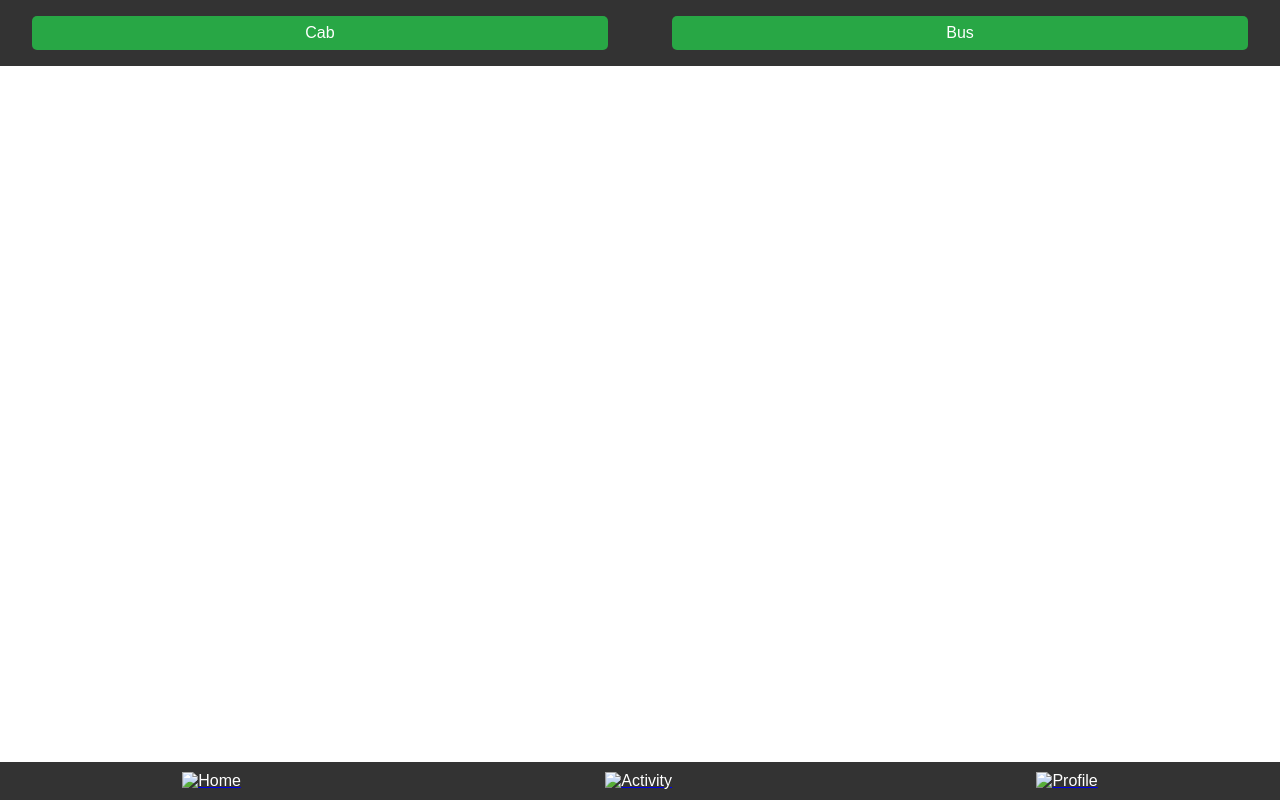
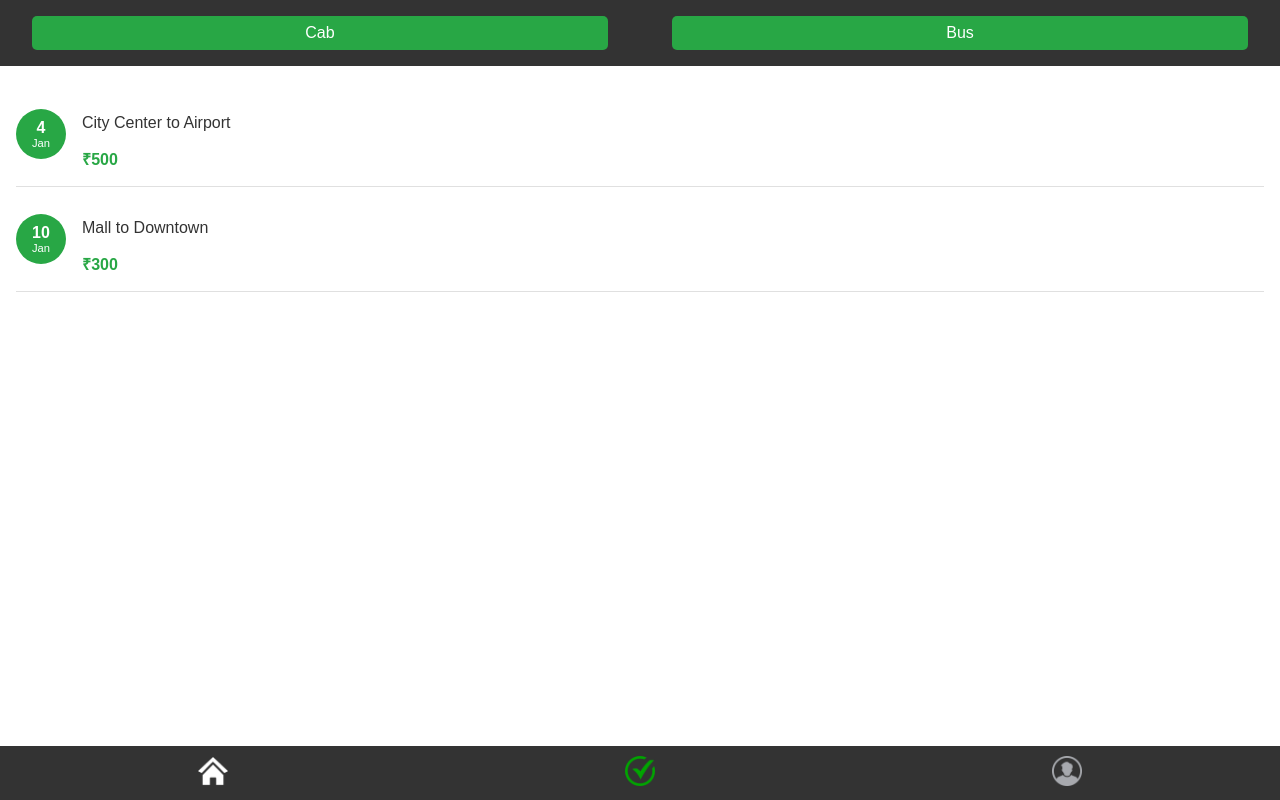
Before and after one commit to BanerjeeBijoy/itacabs, a plain HTML site: page activity.html in a window 1280 px wide. Drawn offline with Linux system fonts and the light colour scheme; files that its build step writes are made by us from their sources.

Commit message:
Update activity.html

```diff
--- a/activity.html
+++ b/activity.html
@@ -4,7 +4,7 @@
     <meta charset="UTF-8">
     <meta name="viewport" content="width=device-width, initial-scale=1.0">
     <title>ITACAB Activity</title>
-    <link rel="stylesheet" href="../css/activity.css">
+    <link rel="stylesheet" href="activity.css">
 </head>
 <body>
     <div class="activity-page">
@@ -22,13 +22,13 @@
         <!-- Footer with Fixed Icons -->
         <footer>
             <div class="footer-icons">
-                <a href="Landing_page.html"><img src="../img/user/home.png" alt="Home" class="footer-icon"></a>
-                <a href="activity.html"><img src="../img/user/activity.png" alt="Activity" class="footer-icon"></a>
-                <a href="profile.html"><img src="../img/user/profile.png" alt="Profile" class="footer-icon"></a>
+                <a href="index.html"><img src="home.png" alt="Home" class="footer-icon"></a>
+                <a href="activity.html"><img src="activity.png" alt="Activity" class="footer-icon"></a>
+                <a href="profile.html"><img src="profile.png" alt="Profile" class="footer-icon"></a>
             </div>
         </footer>
 
-        <script src="../js/activity.js"></script>
+        <script src="activity.js"></script>
     </div>
 </body>
 </html>
```
